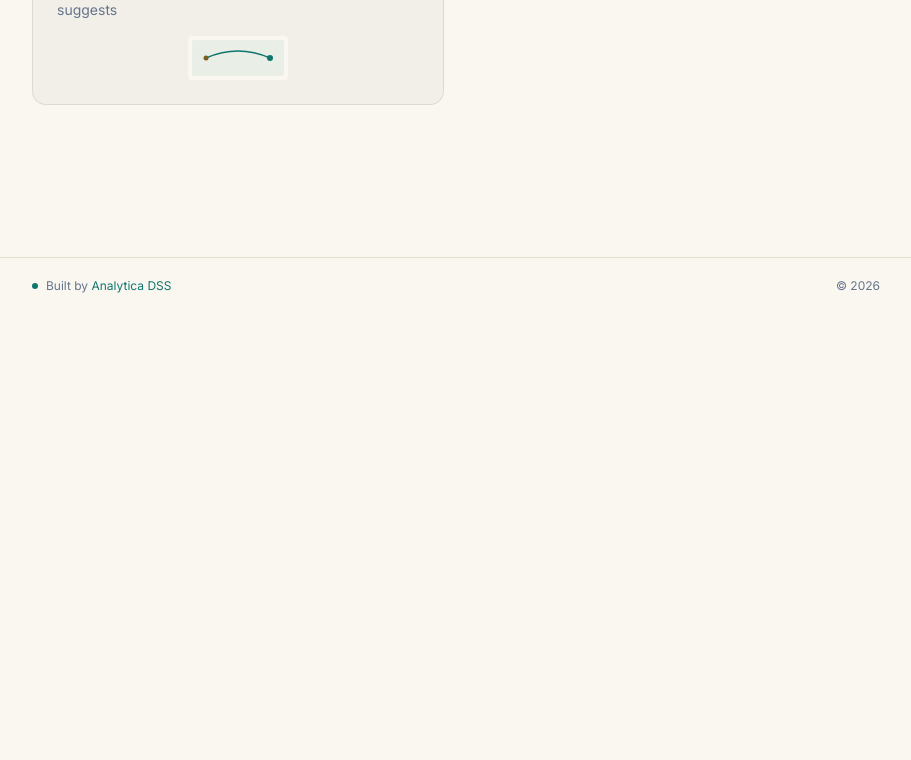
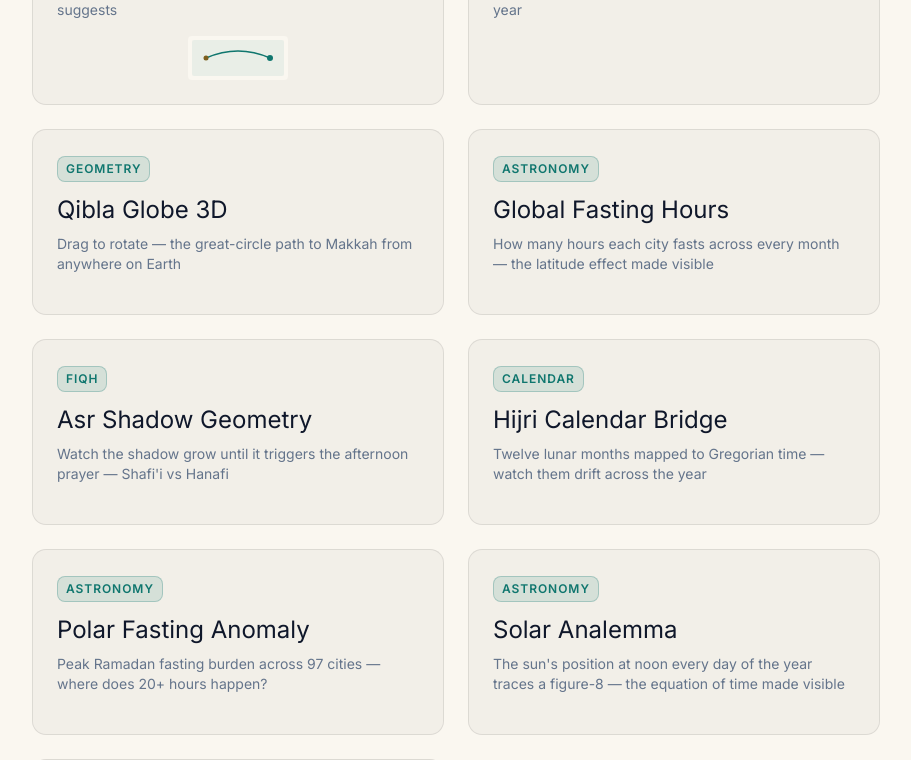
Before and after one commit to aousabdo/islamic-viz, a React (Vite) app: page /en/ in a window 1280 px wide. Shown: the part 1000-1760 px from the top of the page, without its empty margins (184-1095 px from the left). Before the commit the page ends 1314 px from the top, so only its background shows below. Built offline with nearby package versions, Linux system fonts and the light colour scheme; a web font is replaced by a local one.

Commit message:
feat(final): register all 8 new viz routes — prayer-day, qibla-globe, fasting-heatmap, asr-shadow, hijri-calendar, polar-anomaly, analemma, ramadan-world

```diff
--- a/src/components/MiniChart.tsx
+++ b/src/components/MiniChart.tsx
@@ -8,6 +8,14 @@ const P: Record<VizSlug, string> = {
   'hijri-drift':         'hd',
   'sun-path-asr':        'sp',
   'qibla-great-circle':  'qg',
+  'prayer-day':          'pd',
+  'qibla-globe':         'qgl',
+  'fasting-heatmap':     'fhm',
+  'asr-shadow':          'as',
+  'hijri-calendar':      'hc',
+  'polar-anomaly':       'pa',
+  'analemma':            'an',
+  'ramadan-world':       'rw',
 };
 
 export default function MiniChart({ slug }: { slug: VizSlug }) {
--- a/src/data/visualizations.ts
+++ b/src/data/visualizations.ts
@@ -1,25 +1,53 @@
 import type { ComponentType } from 'react';
-import FajrGlobe from '../viz/fajr-globe/FajrGlobe';
+import FajrGlobe    from '../viz/fajr-globe/FajrGlobe';
 import FastingHours from '../viz/fasting-hours/FastingHours';
-import HijriDrift from '../viz/hijri-drift/HijriDrift';
-import SunPathAsr from '../viz/sun-path-asr/SunPathAsr';
-import QiblaGC from '../viz/qibla-great-circle/QiblaGC';
+import HijriDrift   from '../viz/hijri-drift/HijriDrift';
+import SunPathAsr   from '../viz/sun-path-asr/SunPathAsr';
+import QiblaGC      from '../viz/qibla-great-circle/QiblaGC';
+import PrayerDay    from '../viz/prayer-day/PrayerDay';
+import QiblaGlobe   from '../viz/qibla-globe/QiblaGlobe';
+import FastingHeatmap from '../viz/fasting-heatmap/FastingHeatmap';
+import AsrShadow    from '../viz/asr-shadow/AsrShadow';
+import HijriCalendar from '../viz/hijri-calendar/HijriCalendar';
+import PolarAnomaly from '../viz/polar-anomaly/PolarAnomaly';
+import Analemma     from '../viz/analemma/Analemma';
+import RamadanWorld from '../viz/ramadan-world/RamadanWorld';
 
-export type VizSlug = 'fajr-globe' | 'fasting-hours' | 'hijri-drift' | 'sun-path-asr' | 'qibla-great-circle';
+export type VizSlug =
+  | 'fajr-globe'
+  | 'fasting-hours'
+  | 'hijri-drift'
+  | 'sun-path-asr'
+  | 'qibla-great-circle'
+  | 'prayer-day'
+  | 'qibla-globe'
+  | 'fasting-heatmap'
+  | 'asr-shadow'
+  | 'hijri-calendar'
+  | 'polar-anomaly'
+  | 'analemma'
+  | 'ramadan-world';
 
 export type VizConfig = {
   slug: VizSlug;
-  tag: string;                       // e.g., 'astronomy'
-  Chart: ComponentType;              // the viz itself; reads its own state internally
+  tag: string;
+  Chart: ComponentType;
 };
 
-// Populated as each viz lands (Tasks 16-20).
-export const VISUALIZATIONS: Record<VizSlug, VizConfig | null> = {
-  'fajr-globe': { slug: 'fajr-globe', tag: 'astronomy', Chart: FajrGlobe },
-  'fasting-hours': { slug: 'fasting-hours', tag: 'astronomy', Chart: FastingHours },
-  'hijri-drift': { slug: 'hijri-drift', tag: 'calendar', Chart: HijriDrift },
-  'sun-path-asr': { slug: 'sun-path-asr', tag: 'fiqh', Chart: SunPathAsr },
-  'qibla-great-circle': { slug: 'qibla-great-circle', tag: 'geometry', Chart: QiblaGC },
+export const VISUALIZATIONS: Record<VizSlug, VizConfig> = {
+  'fajr-globe':         { slug: 'fajr-globe',         tag: 'astronomy', Chart: FajrGlobe      },
+  'fasting-hours':      { slug: 'fasting-hours',      tag: 'astronomy', Chart: FastingHours   },
+  'hijri-drift':        { slug: 'hijri-drift',        tag: 'calendar',  Chart: HijriDrift     },
+  'sun-path-asr':       { slug: 'sun-path-asr',       tag: 'fiqh',      Chart: SunPathAsr     },
+  'qibla-great-circle': { slug: 'qibla-great-circle', tag: 'geometry',  Chart: QiblaGC        },
+  'prayer-day':         { slug: 'prayer-day',         tag: 'astronomy', Chart: PrayerDay      },
+  'qibla-globe':        { slug: 'qibla-globe',        tag: 'geometry',  Chart: QiblaGlobe     },
+  'fasting-heatmap':    { slug: 'fasting-heatmap',    tag: 'astronomy', Chart: FastingHeatmap },
+  'asr-shadow':         { slug: 'asr-shadow',         tag: 'fiqh',      Chart: AsrShadow      },
+  'hijri-calendar':     { slug: 'hijri-calendar',     tag: 'calendar',  Chart: HijriCalendar  },
+  'polar-anomaly':      { slug: 'polar-anomaly',      tag: 'astronomy', Chart: PolarAnomaly   },
+  'analemma':           { slug: 'analemma',           tag: 'astronomy', Chart: Analemma       },
+  'ramadan-world':      { slug: 'ramadan-world',      tag: 'calendar',  Chart: RamadanWorld   },
 };
 
 export const VIZ_ORDER: VizSlug[] = [
@@ -28,4 +56,12 @@ export const VIZ_ORDER: VizSlug[] = [
   'hijri-drift',
   'sun-path-asr',
   'qibla-great-circle',
+  'prayer-day',
+  'qibla-globe',
+  'fasting-heatmap',
+  'asr-shadow',
+  'hijri-calendar',
+  'polar-anomaly',
+  'analemma',
+  'ramadan-world',
 ];
```
